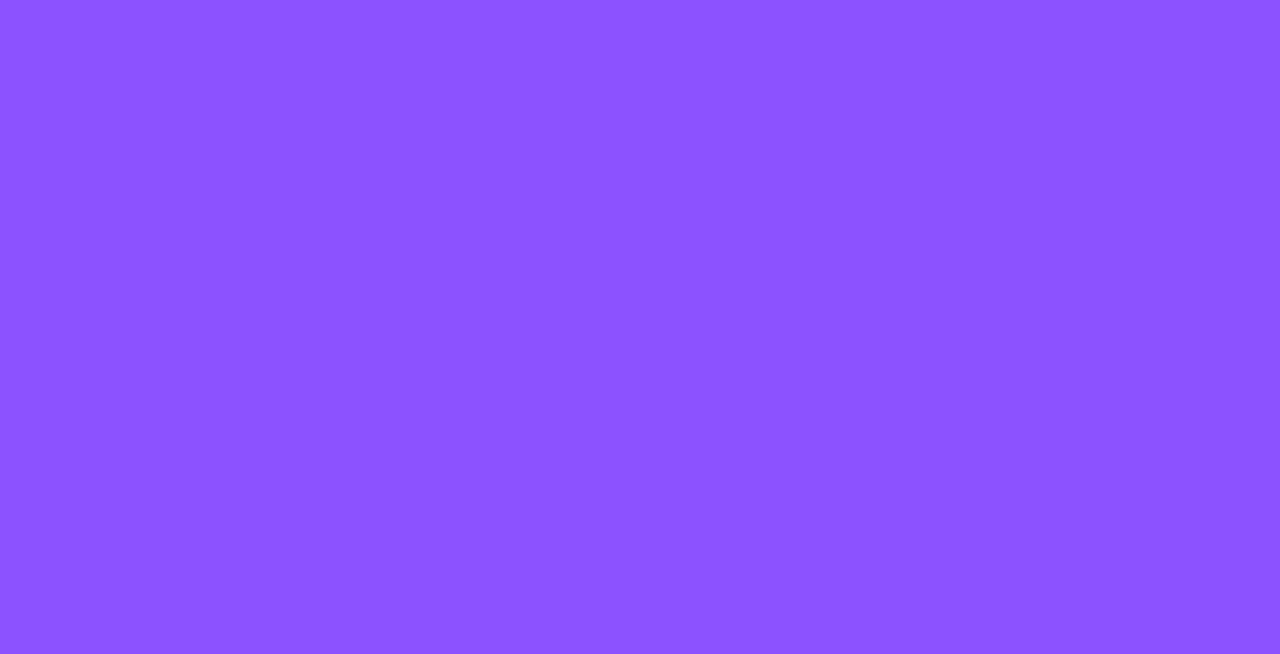
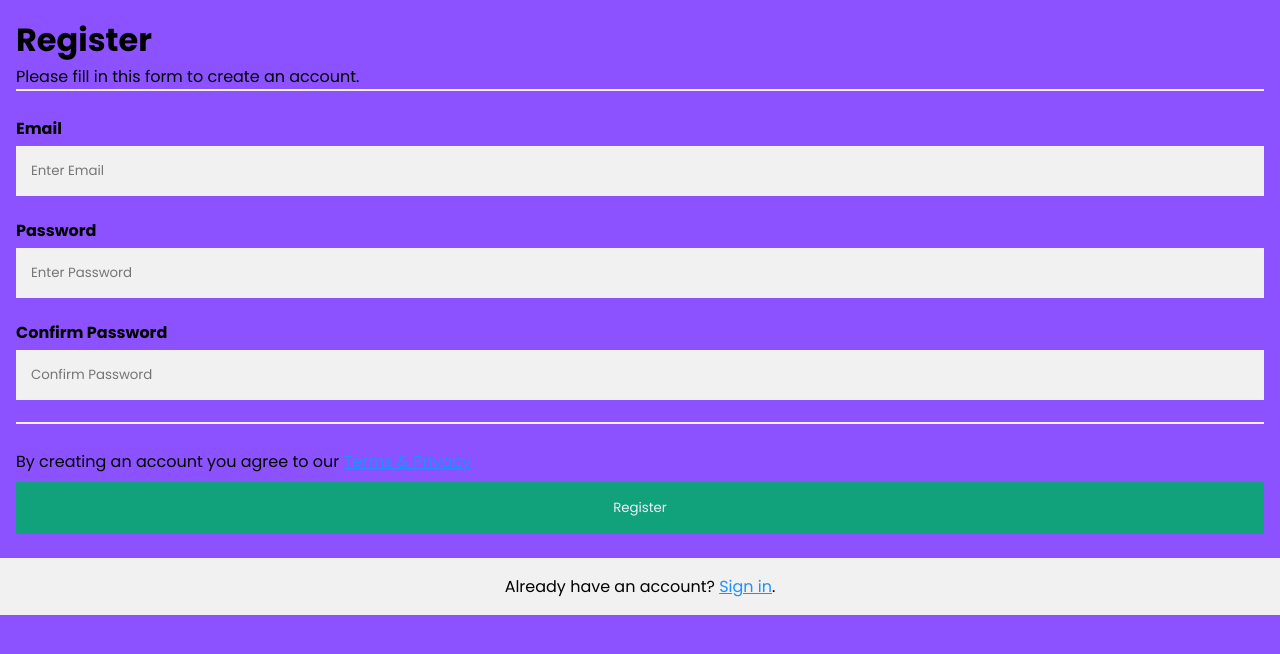
Before and after one commit to YashPame/DataTechLabs, a React (Create React App) app: page / in a window 1280 px wide. Before the commit this address had no page. Shown: the top 654 px of the page. Built offline with nearby package versions, Linux system fonts and the light colour scheme.

Commit message:
New Commit

```diff
--- a/src/App.js
+++ b/src/App.js
@@ -1,6 +1,7 @@
 import logo from './logo.svg';
 import './App.css';
 import Navbar from "./Navbar";
+import Registration from "./Components/Registration";
 
 import Progress from "./Components/Progress";
 import Analytics from "./Components/Analytics";
@@ -11,6 +12,7 @@ import {Route, Routes} from "react-router-dom";
 function App() {
   return (
       <>
+      <Registration />
       <Routes>
             <Route path="/dashboard" element={<Dashboard />} />
             <Route path="/progress" element={<Progress />} />
--- a/src/Components/Registration.css
+++ b/src/Components/Registration.css
@@ -0,0 +1,54 @@
+* {box-sizing: border-box}
+
+/* Add padding to containers */
+.container {
+  padding: 16px;
+}
+
+/* Full-width input fields */
+input[type=text], input[type=password] {
+  width: 100%;
+  padding: 15px;
+  margin: 5px 0 22px 0;
+  display: inline-block;
+  border: none;
+  background: #f1f1f1;
+}
+
+input[type=text]:focus, input[type=password]:focus {
+  background-color: #ddd;
+  outline: none;
+}
+
+/* Overwrite default styles of hr */
+hr {
+  border: 1px solid #f1f1f1;
+  margin-bottom: 25px;
+}
+
+/* Set a style for the submit/register button */
+.registerbtn {
+  background-color: #04AA6D;
+  color: white;
+  padding: 16px 20px;
+  margin: 8px 0;
+  border: none;
+  cursor: pointer;
+  width: 100%;
+  opacity: 0.9;
+}
+
+.registerbtn:hover {
+  opacity:1;
+}
+
+/* Add a blue text color to links */
+a {
+  color: dodgerblue;
+}
+
+/* Set a grey background color and center the text of the "sign in" section */
+.signin {
+  background-color: #f1f1f1;
+  text-align: center;
+}
--- a/src/Components/Registration.js
+++ b/src/Components/Registration.js
@@ -0,0 +1,35 @@
+import Navbar from "../Navbar";
+import './Registration.css'
+
+function Registration() {
+  return (
+    <>
+      <form action="action_page.php">
+        <div className="container">
+          <h1>Register</h1>
+          <p>Please fill in this form to create an account.</p>
+          <hr />
+
+          <label htmlFor="email"><b>Email</b></label>
+          <input type="text" placeholder="Enter Email" name="email" id="email" required />
+
+          <label htmlFor="psw"><b>Password</b></label>
+          <input type="password" placeholder="Enter Password" name="psw" id="psw" required />
+
+          <label htmlFor="psw-repeat"><b>Confirm Password</b></label>
+          <input type="password" placeholder="Confirm Password" name="psw-repeat" id="psw-repeat" required />
+          <hr />
+
+          <p>By creating an account you agree to our <a href="#">Terms & Privacy</a></p>
+          <button type="submit" className="registerbtn">Register</button>
+        </div>
+
+        <div className="container signin">
+          <p>Already have an account? <a href="#">Sign in</a>.</p>
+        </div>
+      </form>
+    </>
+  );
+}
+
+export default Registration;
```
